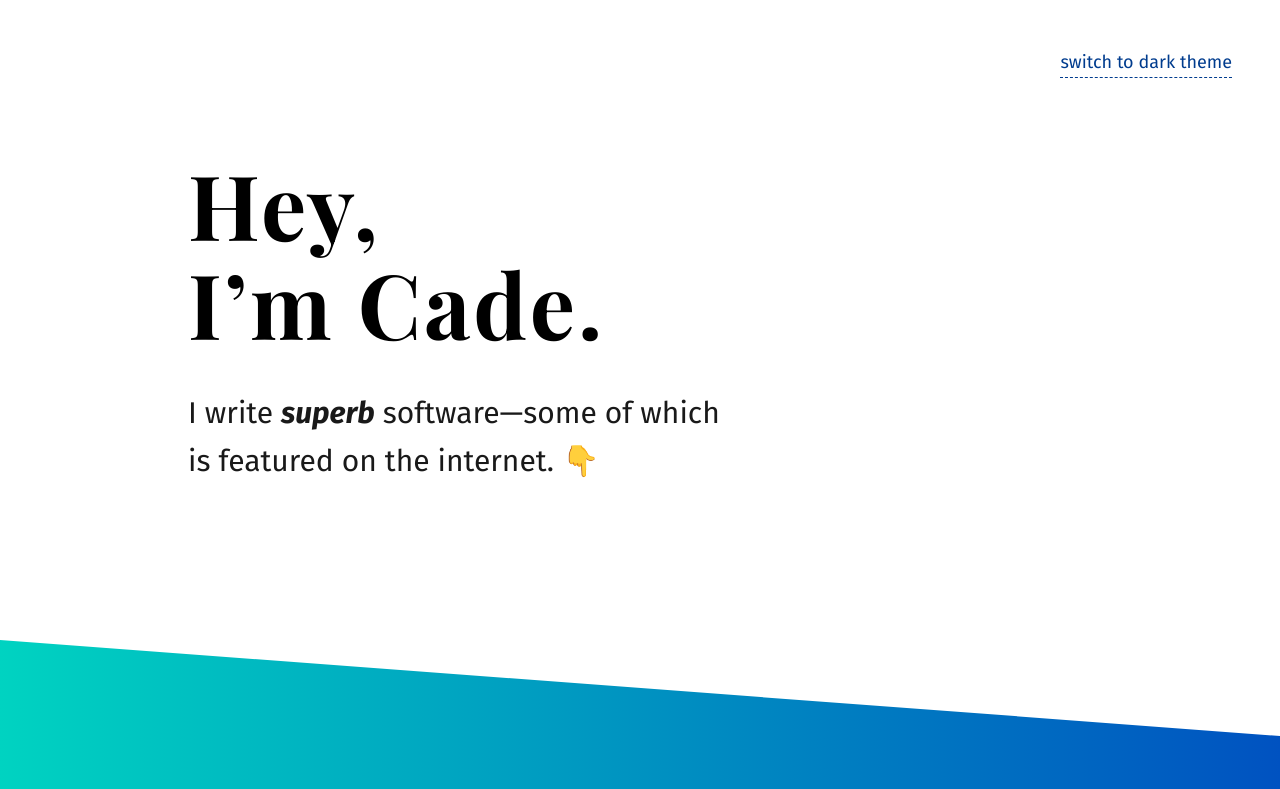
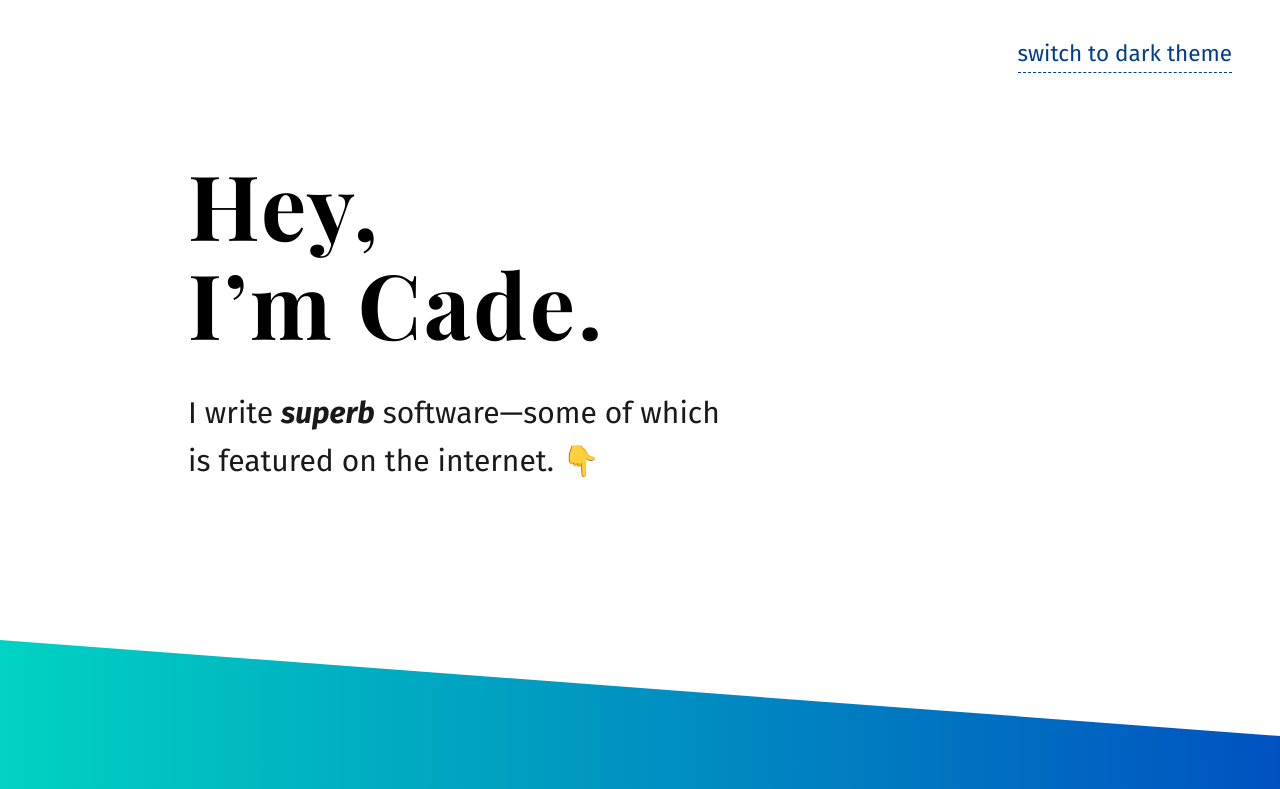
Before and after one commit to xvvvyz/xvvvyz, a Gatsby site: page / in a window 1280 px wide. Shown: the top 789 px of the page. Built offline with nearby package versions, Linux system fonts and the light colour scheme; Gatsby itself is replaced by a stand-in of ours.

Commit message:
update theme toggle

```diff
--- a/src/components/ThemeToggle.js
+++ b/src/components/ThemeToggle.js
@@ -3,7 +3,7 @@ import padding from '../utilities/padding';
 
 const ThemeToggle = styled('button')`
   position: absolute;
-  top: ${padding.sm};
+  top: ${padding.xs};
   right: ${padding.sm};
   padding: 0;
   border: none;
@@ -11,7 +11,7 @@ const ThemeToggle = styled('button')`
   background-color: transparent;
   z-index: 1;
   font: inherit;
-  font-size: 0.6em;
+  font-size: 0.75em;
   color: ${p => p.theme.accentSecondary};
   cursor: pointer;
 
```
